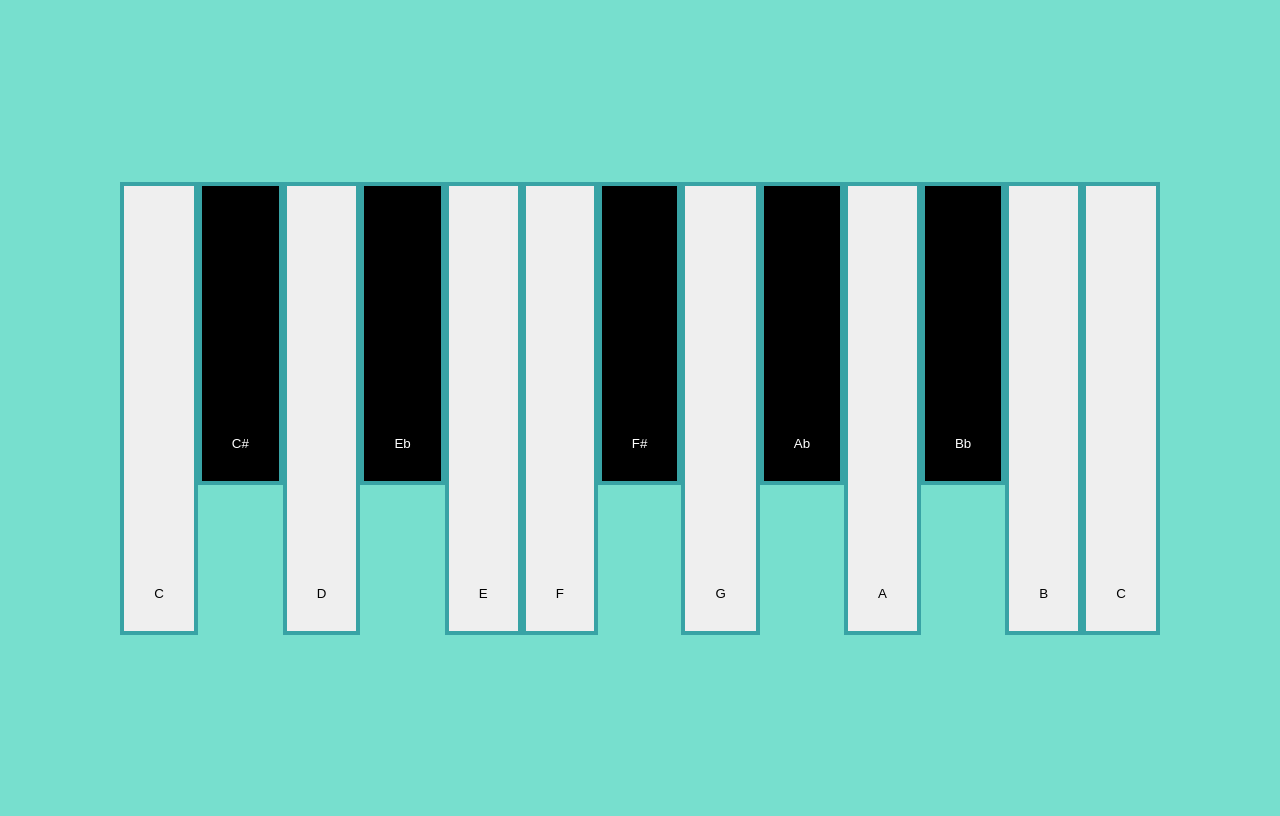
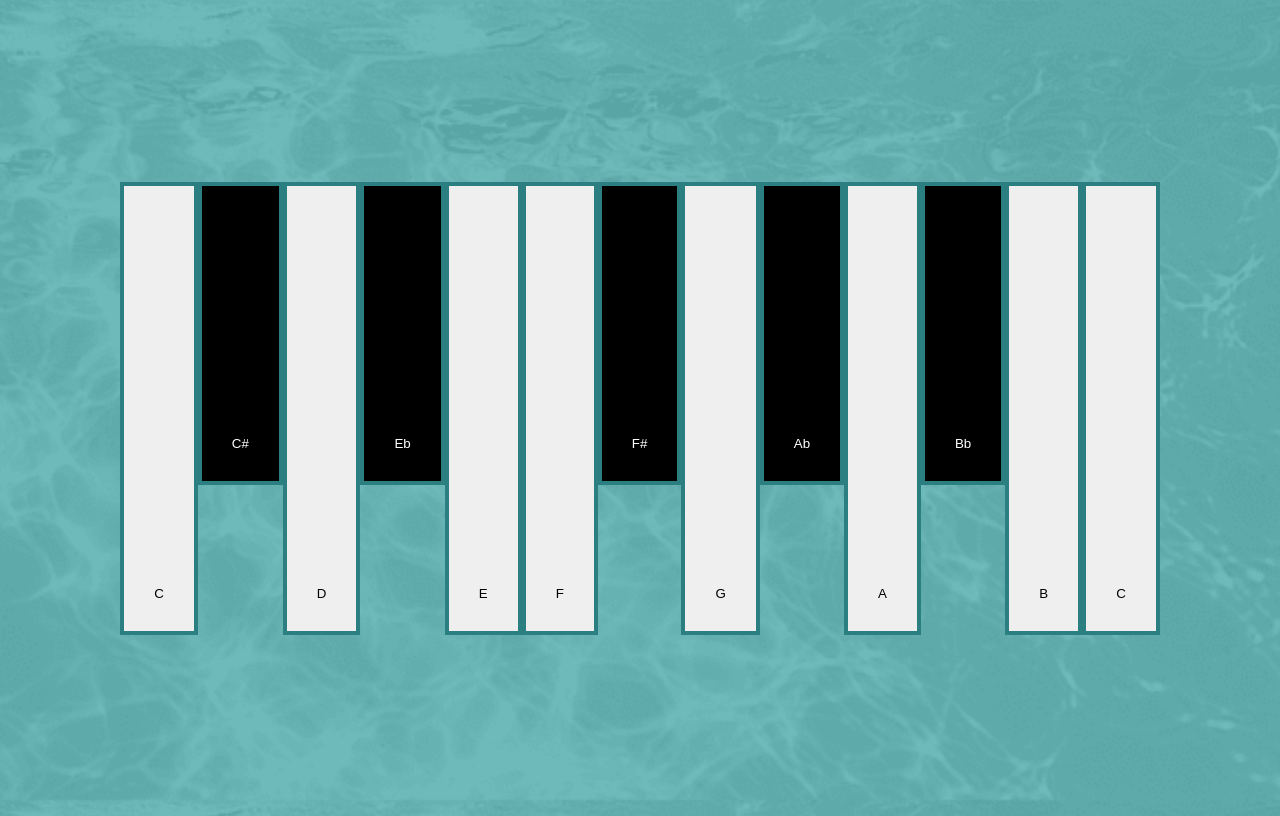
Before and after one commit to juliajakob370/pond-piano, a website built with Vite: page index.html in a window 1280 px wide. Built offline with nearby package versions, Linux system fonts and the light colour scheme; files whose address does not match are found by name.

Commit message:
colours adjust  + add the water ripple

```diff
--- a/src/style.css
+++ b/src/style.css
@@ -1,5 +1,5 @@
 :root {
-  --bg: #77DFCE;
+  --bg: #38A3A5;
 }
 
 .piano {
@@ -25,7 +25,7 @@ li{
 }
 
 button{
-  border: 4px #38a3a5 solid;
+  border: 4px #2C7F80 solid;
   cursor: pointer;
 }
 
```
Also changed, not shown: src/assets/water_ripple.png (added).
